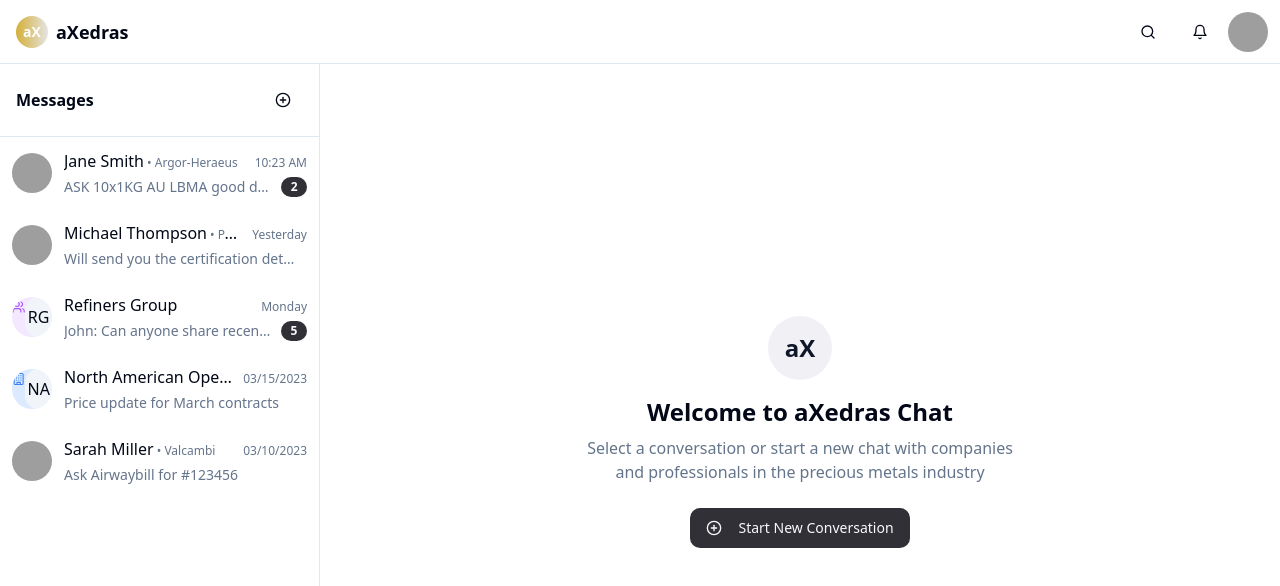
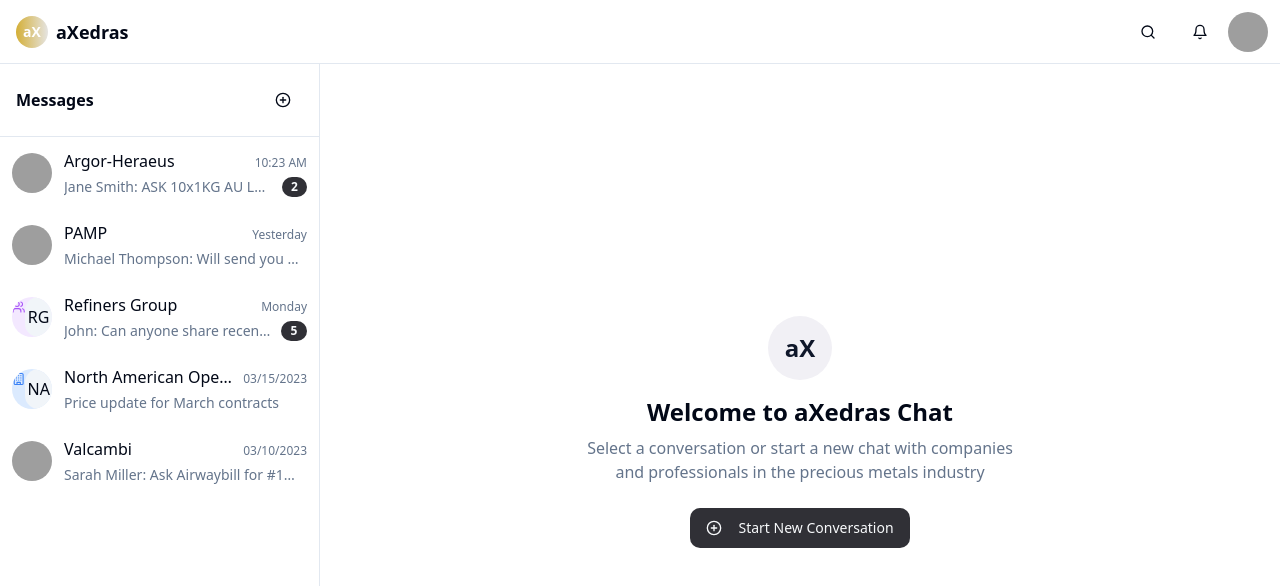
Before and after one commit to aXedras/xchat, a React (Vite) app: page /dashboard in a window 1280 px wide. Shown: the top 586 px of the page. Built offline with nearby package versions, Linux system fonts and the light colour scheme; grey boxes are pictures that could not be loaded.

Commit message:
Add chat participant display
Show individual chat participants below company name in ChatList. Implement a hover effect to display all participants if the list is too long.

```diff
--- a/src/components/ChatList.tsx
+++ b/src/components/ChatList.tsx
@@ -5,6 +5,13 @@ import { Badge } from "@/components/ui/badge";
 import { cn } from "@/lib/utils";
 import { Users, Building } from "lucide-react";
 import ChatContextMenu from "./ChatContextMenu";
+import { getInitials } from "@/utils/format";
+import {
+  Tooltip,
+  TooltipContent,
+  TooltipProvider,
+  TooltipTrigger,
+} from "@/components/ui/tooltip";
 
 interface ChatListProps {
   chats: Chat[];
@@ -25,14 +32,6 @@ const ChatList = ({
   onRestoreChat = () => {},
   isArchiveSection = false
 }: ChatListProps) => {
-  const getInitials = (name: string) => {
-    return name
-      .split(' ')
-      .map((part) => part[0])
-      .join('')
-      .toUpperCase()
-      .substring(0, 2);
-  };
 
   const getChatIcon = (chat: Chat) => {
     if (chat.avatar) {
@@ -65,28 +64,29 @@ const ChatList = ({
     }
   };
 
-  const formatChatName = (chat: Chat) => {
-    if (chat.isGroup || chat.isCompany) {
-      return chat.name;
+  // Helper function to extract chat details (individual + company name)
+  const extractChatDetails = (chat: Chat) => {
+    if (chat.isGroup) return null;
+
+    // For individual chats in format "Person Name - Company Name"
+    const parts = chat.name.split(' - ');
+    if (parts.length === 2) {
+      return {
+        person: parts[0],
+        company: parts[1]
+      };
     }
 
-    // Extract name and company for individual chats
-    const parts = chat.name.split(' - ');
-    if (parts.length === 2) {
-      return (
-        <>
-          <span className="font-medium">{parts[0]}</span>
-          <span className="text-muted-foreground text-xs"> • {parts[1]}</span>
-        </>
-      );
-    }
-
-    return chat.name;
+    return null;
   };
 
   return (
     <div className="flex-1 overflow-y-auto scroll-hidden">
-      {chats.map((chat) => (
+      <TooltipProvider>
+        {chats.map((chat) => {
+          const chatDetails = extractChatDetails(chat);
+
+          return (
             <ChatContextMenu
               key={chat.id}
               chat={chat}
@@ -107,7 +107,13 @@ const ChatList = ({
                 <div className="flex-1 min-w-0">
                   <div className="flex justify-between items-baseline gap-2">
                     <div className="font-medium truncate">
-                  {formatChatName(chat)}
+                      {chat.isGroup ? (
+                        chat.name
+                      ) : chatDetails ? (
+                        chatDetails.company
+                      ) : (
+                        chat.name
+                      )}
                     </div>
                     <span className="text-xs text-muted-foreground whitespace-nowrap">
                       {chat.timestamp}
@@ -115,9 +121,28 @@ const ChatList = ({
                   </div>
 
                   <div className="flex justify-between items-center mt-1">
+                    {chatDetails ? (
+                      <p className="text-sm text-muted-foreground truncate pr-2">
+                        {chatDetails.person}: {chat.lastMessage}
+                      </p>
+                    ) : chat.isGroup && chat.members && chat.members.length > 3 ? (
+                      <Tooltip>
+                        <TooltipTrigger asChild>
                           <p className="text-sm text-muted-foreground truncate pr-2">
                             {chat.lastMessage}
                           </p>
+                        </TooltipTrigger>
+                        <TooltipContent className="max-w-xs p-2">
+                          <p className="text-xs font-medium mb-1">Participants:</p>
+                          <p className="text-xs">{chat.members.join(", ")}</p>
+                        </TooltipContent>
+                      </Tooltip>
+                    ) : (
+                      <p className="text-sm text-muted-foreground truncate pr-2">
+                        {chat.lastMessage}
+                      </p>
+                    )}
+
                     {chat.unread > 0 && (
                       <Badge variant="default" className="rounded-full h-5 min-w-5 flex items-center justify-center">
                         {chat.unread}
@@ -127,7 +152,9 @@ const ChatList = ({
                 </div>
               </div>
             </ChatContextMenu>
-      ))}
+          );
+        })}
+      </TooltipProvider>
     </div>
   );
 };
--- a/src/components/chat/ChatHeader.tsx
+++ b/src/components/chat/ChatHeader.tsx
@@ -3,21 +3,18 @@ import { Chat } from "@/types/chat";
 import { Avatar, AvatarFallback, AvatarImage } from "@/components/ui/avatar";
 import { Users, Building } from "lucide-react";
 import MacroHelp from "@/components/MacroHelp";
+import {
+  HoverCard,
+  HoverCardContent,
+  HoverCardTrigger,
+} from "@/components/ui/hover-card";
+import { getInitials } from "@/utils/format";
 
 interface ChatHeaderProps {
   chat: Chat;
 }
 
 const ChatHeader = ({ chat }: ChatHeaderProps) => {
-  const getInitials = (name: string) => {
-    return name
-      .split(' ')
-      .map((part) => part[0])
-      .join('')
-      .toUpperCase()
-      .substring(0, 2);
-  };
-
   const formatChatName = () => {
     if (chat.isGroup || chat.isCompany) {
       return chat.name;
@@ -68,18 +65,74 @@ const ChatHeader = ({ chat }: ChatHeaderProps) => {
     }
   };
 
+  // Helper function to extract chat details (individual + company name)
+  const extractChatDetails = () => {
+    if (chat.isGroup) return null;
+
+    // For individual chats in format "Person Name - Company Name"
+    const parts = chat.name.split(' - ');
+    if (parts.length === 2) {
+      return {
+        person: parts[0],
+        company: parts[1]
+      };
+    }
+
+    return null;
+  };
+
+  const chatDetails = extractChatDetails();
+
   return (
     <div className="h-16 border-b border-border flex items-center px-4 justify-between">
       <div className="flex items-center gap-3">
         {getChatIcon()}
         <div>
           <h2 className="font-semibold flex items-center gap-1">
-            {formatChatName()}
+            {chat.isGroup ? (
+              chat.name
+            ) : chatDetails ? (
+              <>
+                <span>{chatDetails.company}</span>
+              </>
+            ) : (
+              formatChatName()
+            )}
           </h2>
+
           {chat.isGroup && chat.members && (
+            chat.members.length > 3 ? (
+              <HoverCard>
+                <HoverCardTrigger asChild>
+                  <p className="text-xs text-muted-foreground cursor-pointer">
+                    {chat.members.slice(0, 3).join(", ")}
+                    {` +${chat.members.length - 3} more`}
+                  </p>
+                </HoverCardTrigger>
+                <HoverCardContent className="w-64 text-sm p-2">
+                  <h4 className="font-medium mb-1">Group Participants:</h4>
+                  <div className="max-h-48 overflow-y-auto">
+                    <ul className="space-y-1">
+                      {chat.members.map((member, index) => (
+                        <li key={index} className="text-xs py-1 px-2 rounded hover:bg-accent">
+                          {member}
+                        </li>
+                      ))}
+                    </ul>
+                  </div>
+                </HoverCardContent>
+              </HoverCard>
+            ) : (
+              <p className="text-xs text-muted-foreground">
+                {chat.members.join(", ")}
+              </p>
+            )
+          )}
+
+          {/* Show individual name for company chats */}
+          {!chat.isGroup && chatDetails && (
             <p className="text-xs text-muted-foreground">
-              {chat.members.slice(0, 3).join(", ")}
-              {chat.members.length > 3 && ` +${chat.members.length - 3} more`}
+              {chatDetails.person}
             </p>
           )}
         </div>
```
Lines whose indentation alone changed are shown as unchanged.
